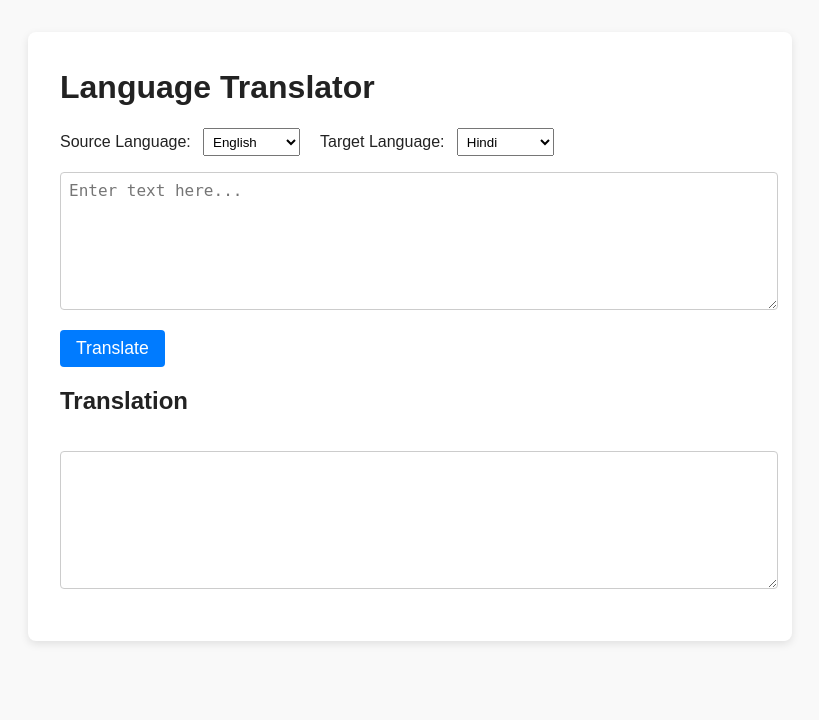
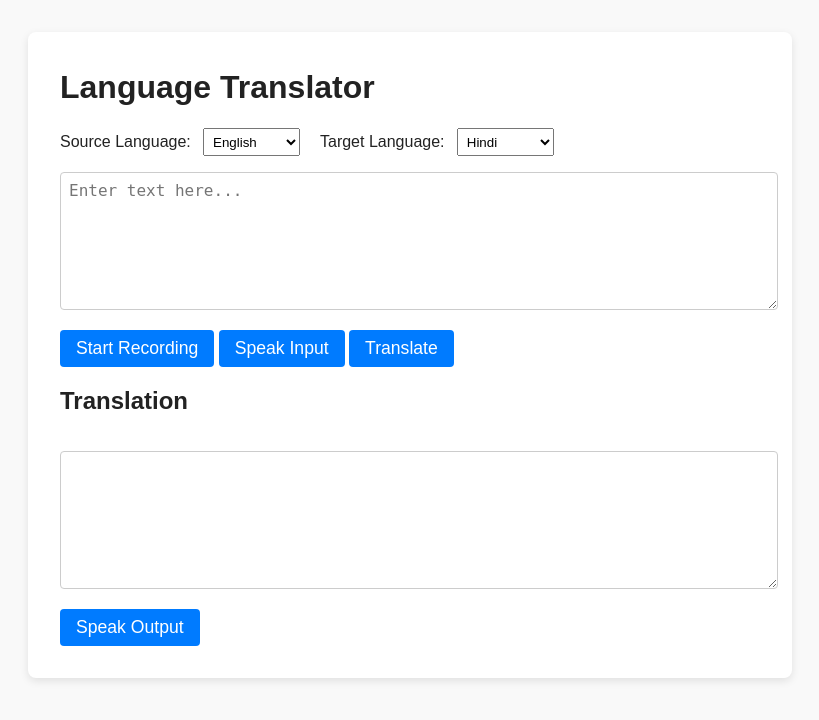
Before and after one commit to DummyGit07/Language_Translator, a Flask app: page / in a window 1280 px wide. Shown: the top 720 px of the page, without its empty margins (230-1049 px from the left). Run offline with Flask 3, Linux system fonts and the light colour scheme.

Commit message:
Update index.html

```diff
--- a/frontend/templates/index.html
+++ b/frontend/templates/index.html
@@ -19,12 +19,18 @@
     </div>
 
     <textarea id="inputText" placeholder="Enter text here..."></textarea>
+    <br/>
+    <button id="recordBtn">Start Recording</button>
+    <button id="speakInputBtn">Speak Input</button>
 
     <button id="translateBtn">Translate</button>
 
     <h2>Translation</h2>
     <textarea id="outputText" readonly></textarea>
+    <br/>
+    <button id="speakOutputBtn">Speak Output</button>
 
+    <p id="recordingStatus" style="font-style: italic;"></p>
     <div id="status"></div>
   </div>
 
```
